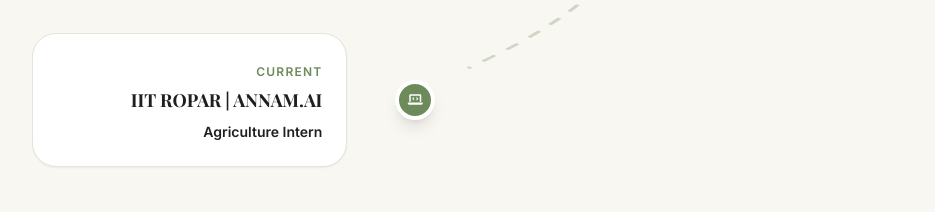
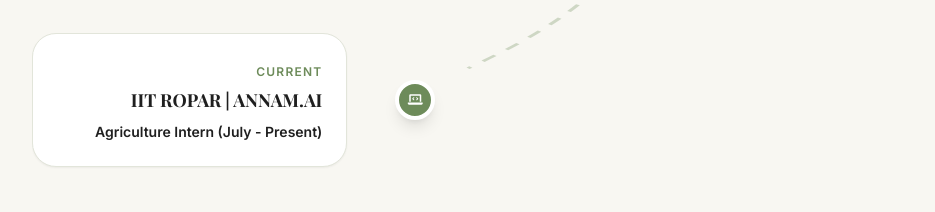
Before and after one commit to bidisha-22/bidisha-22.github.io, a plain HTML site: page index.html in a window 1280 px wide. Shown: the part 3780-3992 px from the top of the page, without its empty margins (312-1247 px from the left). Drawn offline with nearby package versions, Linux system fonts and the light colour scheme.

Commit message:
Update index.html

```diff
--- a/index.html
+++ b/index.html
@@ -332,7 +332,7 @@
                         <span class="text-[#6D8B5A] font-bold text-xs uppercase tracking-widest">Current</span>
                         <h3 class="text-lg font-bold text-[#1F1F1F] mt-1">IIT ROPAR | ANNAM.AI</h3>
                         <p class="text-sm font-semibold text-[#1F1F1F] mt-2">
-                            Agriculture Intern
+                            Agriculture Intern (July - Present)
                         </p>
                     </div>
                 </div>
```
